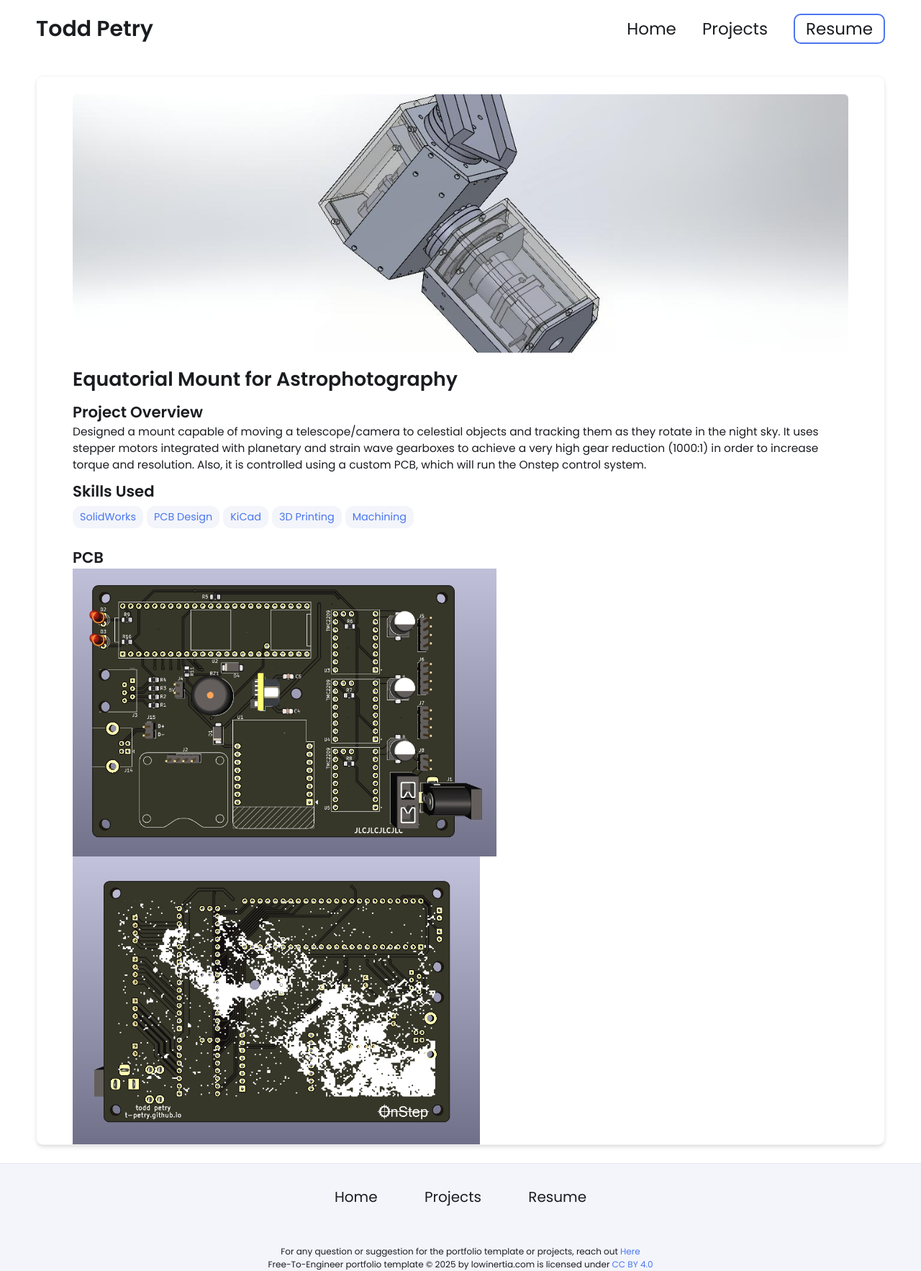
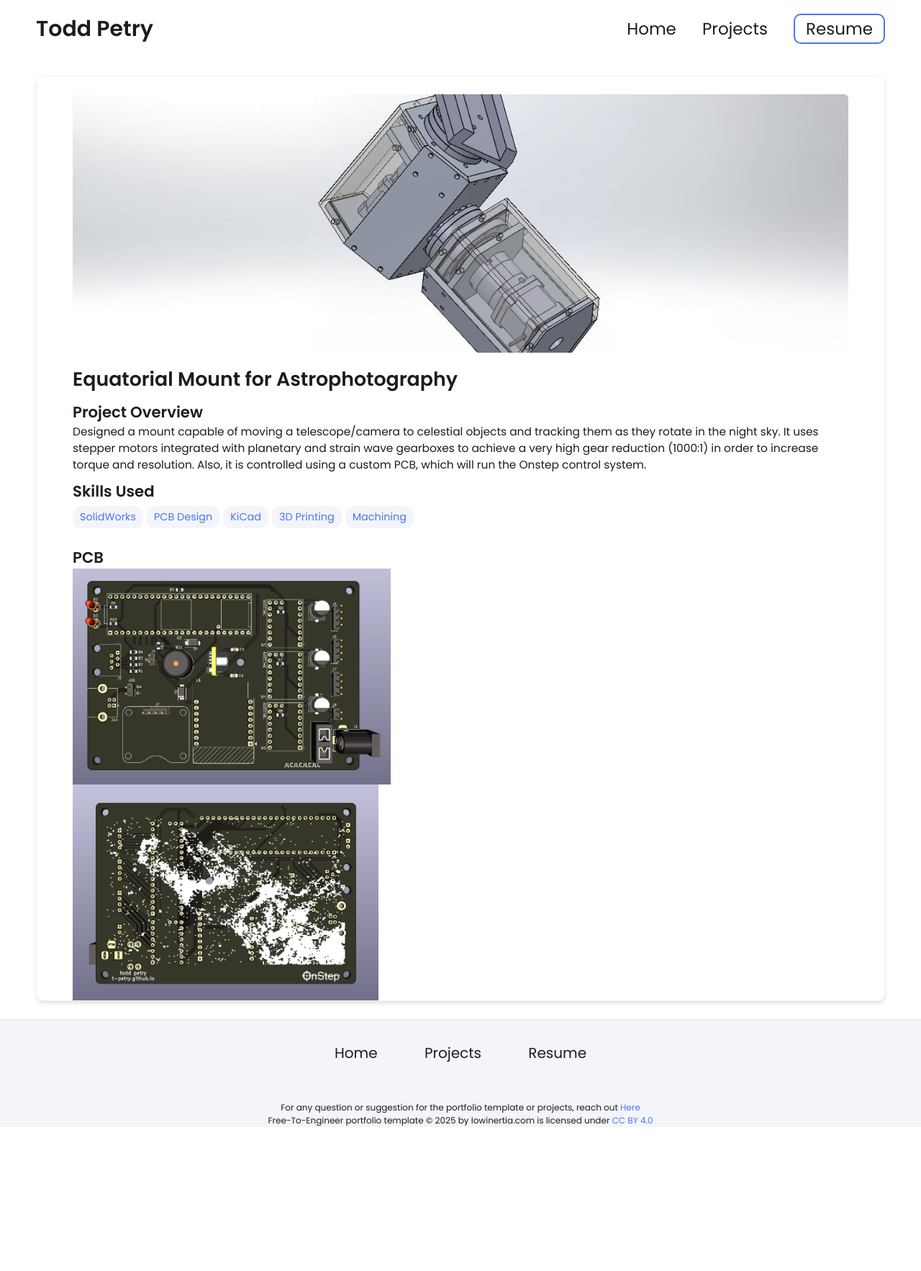
Before and after one commit to t-petry/t-petry.github.io, a Jekyll site: the page built from _projects/eq-mount/index.md, in a window 1280 px wide. Shown: the whole page at 72% size. Built offline with Jekyll 4.4.1, drawn with Linux system fonts in a browser that asks for light colours; after the commit the page ends 1566 px from its top, so only the background shows below that.

Commit message:
changed image height

```diff
--- a/_projects/eq-mount/index.md
+++ b/_projects/eq-mount/index.md
@@ -13,5 +13,5 @@
 
 ## PCB
 
-{% include image-gallery.html images="pcb_top.png" height="400" %}
-{% include image-gallery.html images="pcb_bottom.png" height="400" %}
+{% include image-gallery.html images="pcb_top.png" height="300" %}
+{% include image-gallery.html images="pcb_bottom.png" height="300" %}
```
